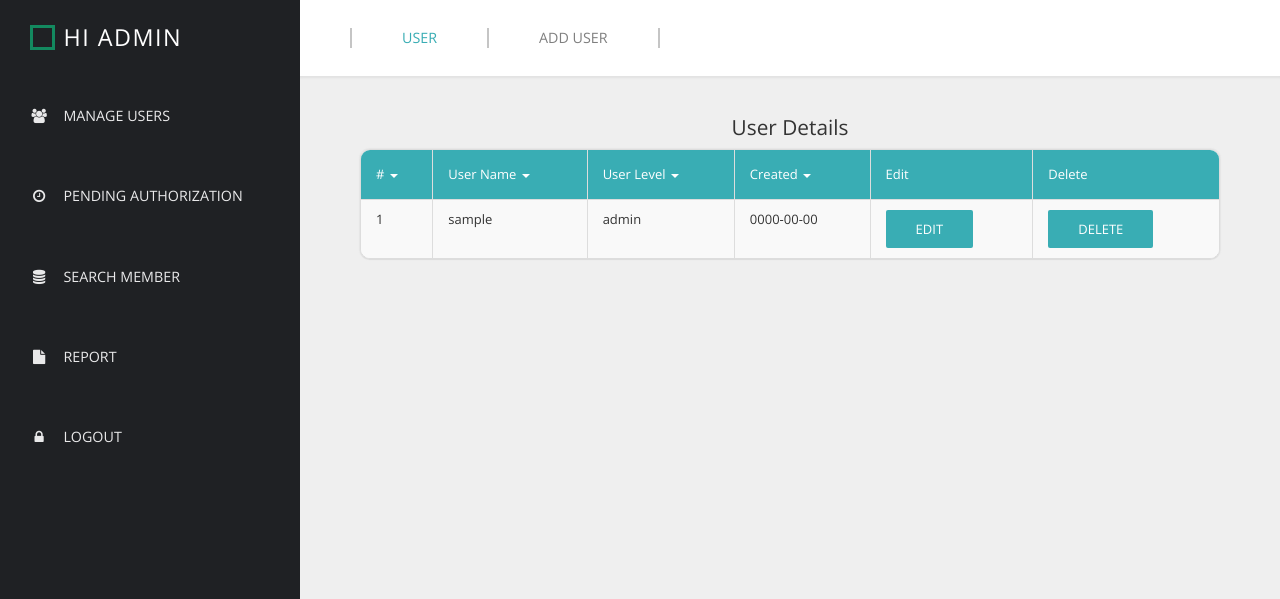
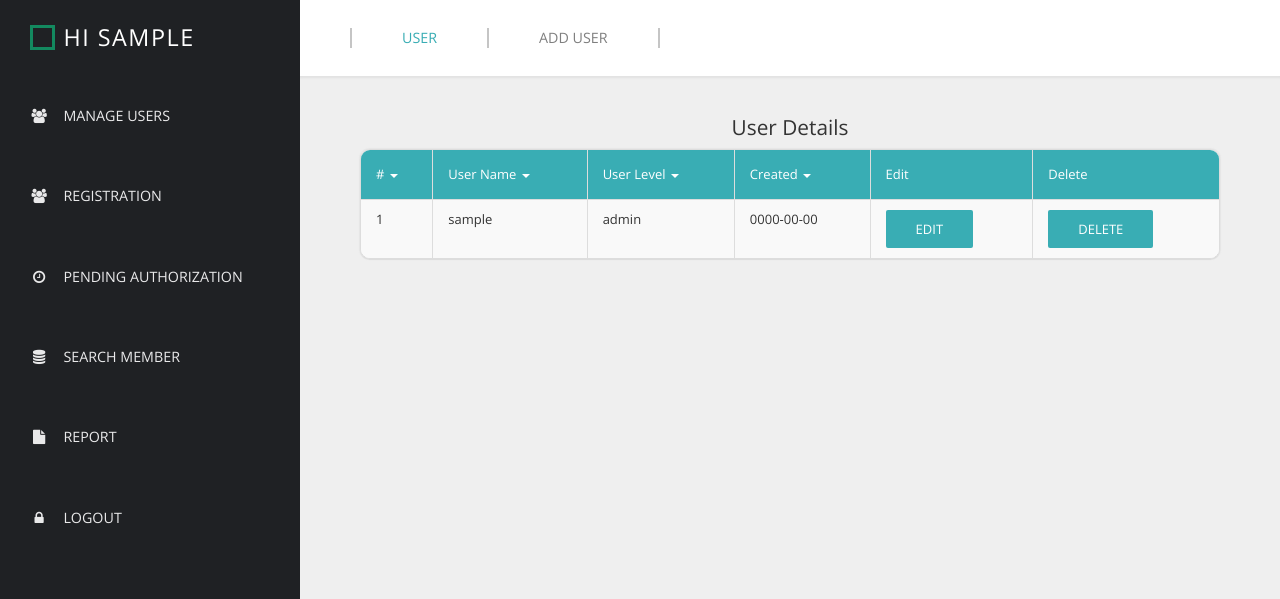
Before and after one commit to GENESIIS/lims, a PHP site: page /adminindex.php in a window 1280 px wide. Shown: the top 599 px of the page. Run offline with PHP 8.4, Linux system fonts and the light colour scheme; the visitor is signed in with stand-in values (Sample User, id 1).

Commit message:
Update menu.php

```diff
--- a/menu.php
+++ b/menu.php
@@ -1,6 +1,6 @@
 <header class="templatemo-site-header">
           <div class="square"></div>
-          <h1>Hi <?php   echo $admin   ?></h1>
+          <h1>Hi <?php   echo $_SESSION['username']   ?></h1>
 
         </header>
 
@@ -16,7 +16,8 @@
           </div>
         <nav class="templatemo-left-nav">
           <ul>
-            <li><a href="user.php"><i class="fa fa-users fa-fw"></i>Manage Users</a></li>
+            <li><a href="user_admin.php"><i class="fa fa-users fa-fw"></i>Manage Users</a></li>
+            <li><a href="registration.php"><i class="fa fa-users fa-fw"></i>Registration</a></li>
             <li><a href="pending.php"><i class="fa fa-clock-o fa-fw"></i>Pending Authorization</a></li>
             <li><a href="search.php"><i class="fa fa-database fa-fw"></i>Search Member</a></li>
 			 <li><a href="report.php"><i class="fa fa-file fa-fw"></i>Report</a></li>
```
